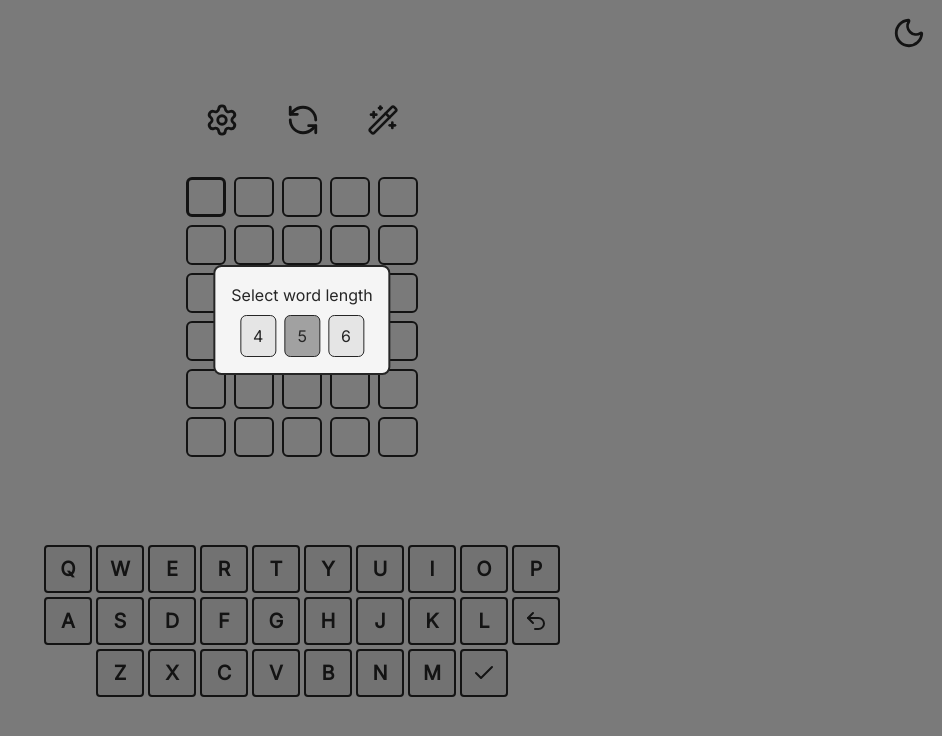
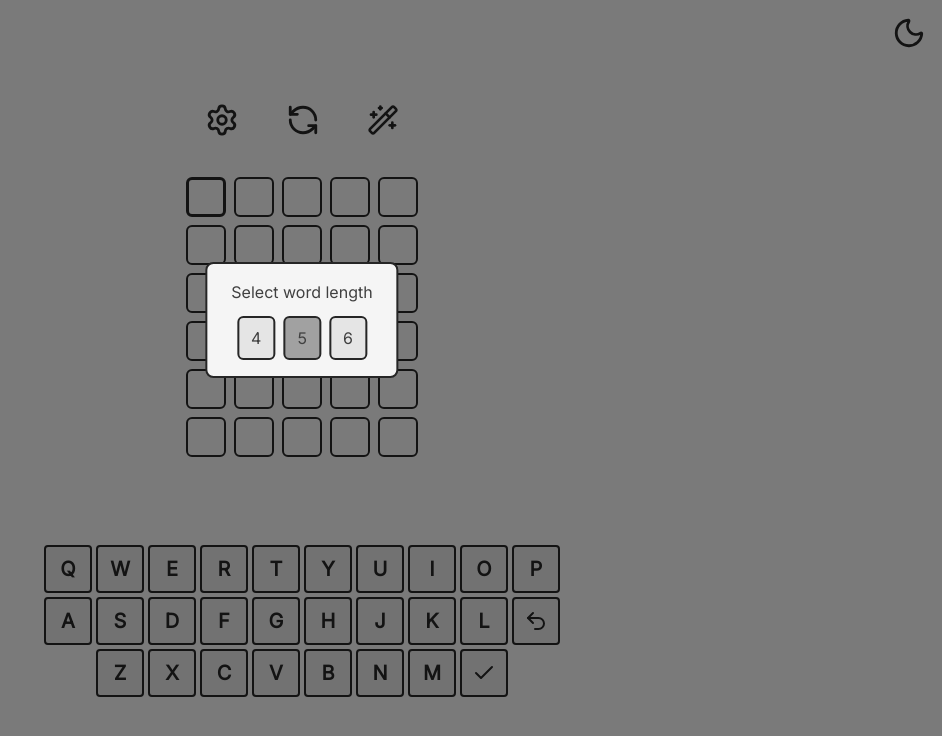
Before and after one commit to vsevolod-zhabskyi/wordle, a React (Vite) app: page / in a window 1280 px wide. Both pictures are taken after a click on the button 560 px from the left and 120 px from the top of the page. Shown: the top 736 px of the page, without its empty margins (338-1280 px from the left). Built offline with nearby package versions, Linux system fonts and the light colour scheme.

Commit message:
feat(settings): improve SettingsModal styling and add animations

```diff
--- a/src/components/SettingsModal.tsx
+++ b/src/components/SettingsModal.tsx
@@ -21,11 +21,11 @@ function SettingsModal({ wordLength, setWordLength }: SettingsModalProps) {
       </Dialog.Trigger>
 
       <Dialog.Portal>
-        <Dialog.Overlay className="fixed inset-0 bg-black/50" />
+        <Dialog.Overlay className="data-[state=open]:animate-fadeIn data-[state=closed]:animate-fadeOut fixed inset-0 bg-black/50" />
 
-        <Dialog.Content className="fixed top-2/5 left-1/2 -translate-x-1/2 -translate-y-1/2">
-          <div className="rounded-lg border-2 border-neutral-800 bg-neutral-100 p-4 text-neutral-800 dark:border-none dark:bg-neutral-900 dark:text-neutral-300">
-            <Dialog.Title className="mb-2">Select word length</Dialog.Title>
+        <Dialog.Content className="data-[state=open]:animate-fadeIn data-[state=closed]:animate-fadeOut fixed top-2/5 left-1/2 -translate-x-1/2 -translate-y-1/2">
+          <div className="rounded-lg border-2 border-neutral-800 bg-neutral-100 px-6 py-4 text-neutral-700 dark:border dark:border-neutral-300 dark:bg-neutral-900 dark:text-neutral-400">
+            <Dialog.Title className="mb-3">Select word length</Dialog.Title>
 
             <div className="flex items-center justify-center gap-2">
               {WORD_LENGTHS.map((wl) => (
@@ -34,8 +34,11 @@ function SettingsModal({ wordLength, setWordLength }: SettingsModalProps) {
                     onClick={() => setWordLength(wl)}
                     disabled={wl === wordLength}
                     className={cn(
-                      'cursor-pointer rounded-md border border-neutral-800 bg-neutral-200 px-3 py-2 dark:border-none dark:border-neutral-300 dark:bg-stone-800',
-                      { 'cursor-default bg-neutral-400': wl === wordLength },
+                      'cursor-pointer rounded-md border-2 border-neutral-800 bg-neutral-200 px-3 py-2 dark:border-none dark:border-neutral-300 dark:bg-neutral-700',
+                      {
+                        'cursor-default bg-neutral-400 dark:bg-stone-800':
+                          wl === wordLength,
+                      },
                     )}
                   >
                     {wl}
--- a/tailwind.config.ts
+++ b/tailwind.config.ts
@@ -8,6 +8,20 @@ const config: Config = {
       fontFamily: {
         sans: ['Inter', 'system-ui', 'sans-serif'],
       },
+      keyframes: {
+        fadeIn: {
+          from: { opacity: 0 },
+          to: { opacity: 1 },
+        },
+        fadeOut: {
+          from: { opacity: 1 },
+          to: { opacity: 0 },
+        },
+      },
+      animation: {
+        fadeIn: 'fadeIn 65ms ease-out',
+        fadeOut: 'fadeOut 65ms ease-in',
+      },
     },
   },
   plugins: [],
```
